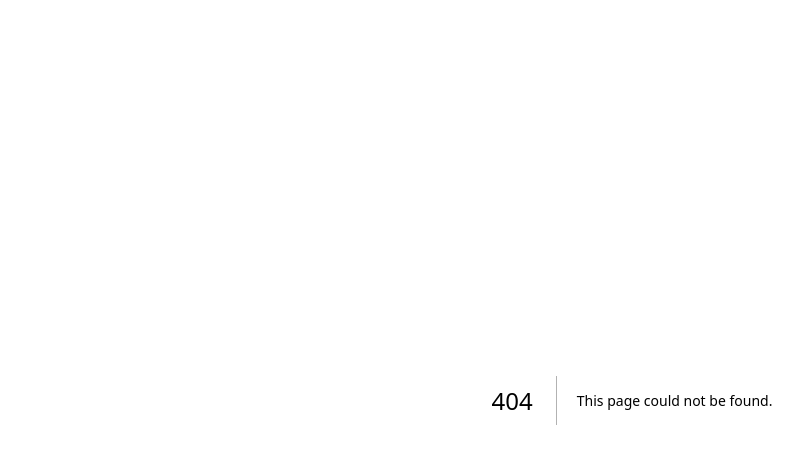
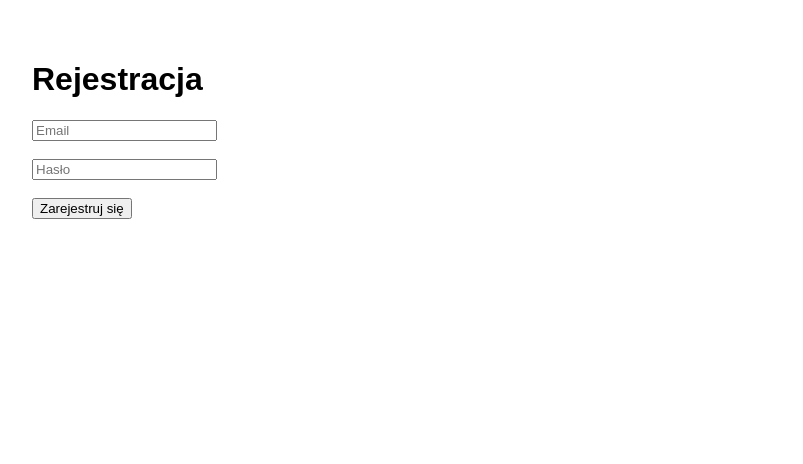
Before and after one commit to Adamfinexia/finexia-pwa, a Next.js app: page /register in a window 1280 px wide. Before the commit this address had no page. Shown: the top 464 px of the page, without its empty margins (8-811 px from the left). Built offline with nearby package versions, Linux system fonts and the light colour scheme; no server answers.

Commit message:
Create register.js

```diff
--- /dev/null
+++ b/pages/register.js
@@ -0,0 +1,45 @@
+import { useState } from 'react';
+import { createUserWithEmailAndPassword } from 'firebase/auth';
+import { auth } from '../firebaseConfig';
+import { useRouter } from 'next/router';
+
+export default function Register() {
+  const [email, setEmail] = useState('');
+  const [password, setPassword] = useState('');
+  const [error, setError] = useState('');
+  const router = useRouter();
+
+  const handleRegister = async (e) => {
+    e.preventDefault();
+    try {
+      await createUserWithEmailAndPassword(auth, email, password);
+      router.push('/login');
+    } catch (err) {
+      setError(err.message);
+    }
+  };
+
+  return (
+    <div style={{ padding: '2rem', fontFamily: 'Arial' }}>
+      <h1>Rejestracja</h1>
+      <form onSubmit={handleRegister}>
+        <input
+          type="email"
+          placeholder="Email"
+          value={email}
+          onChange={(e) => setEmail(e.target.value)}
+          required
+        /><br /><br />
+        <input
+          type="password"
+          placeholder="Hasło"
+          value={password}
+          onChange={(e) => setPassword(e.target.value)}
+          required
+        /><br /><br />
+        <button type="submit">Zarejestruj się</button>
+        {error && <p style={{ color: 'red' }}>{error}</p>}
+      </form>
+    </div>
+  );
+}
```
